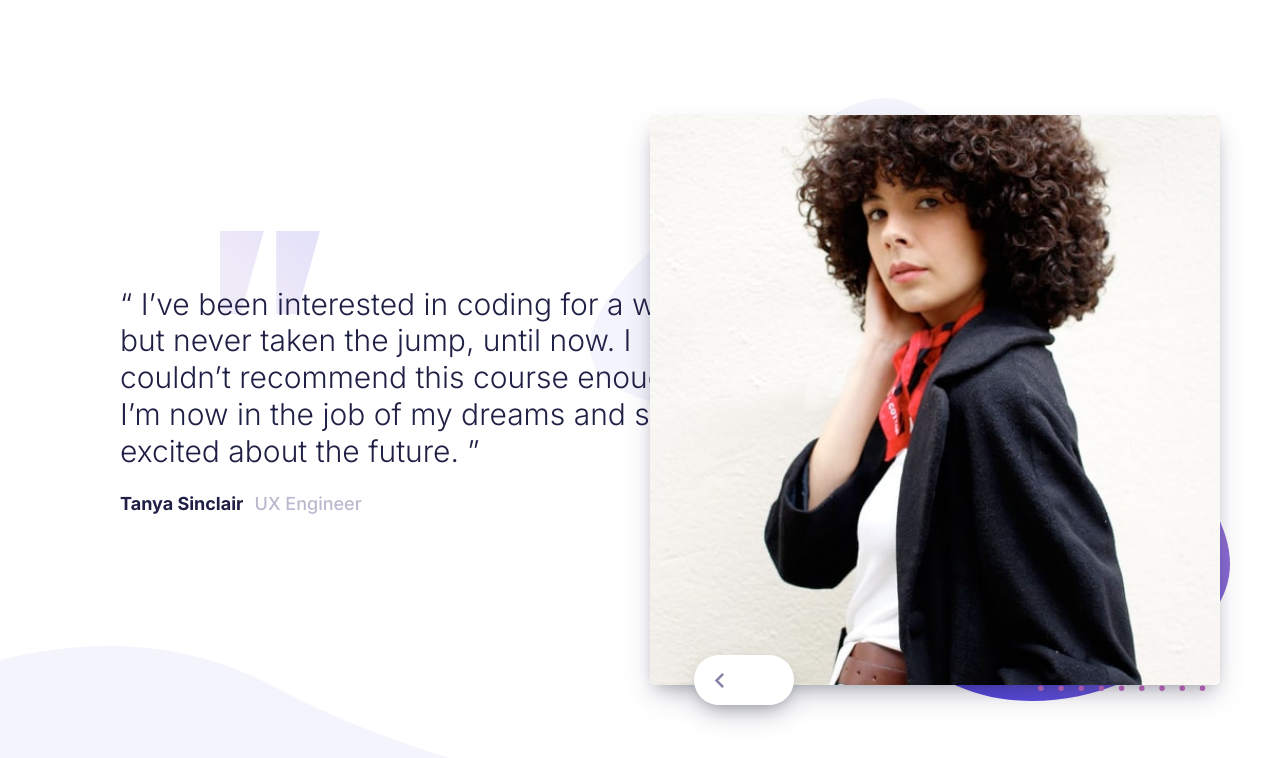
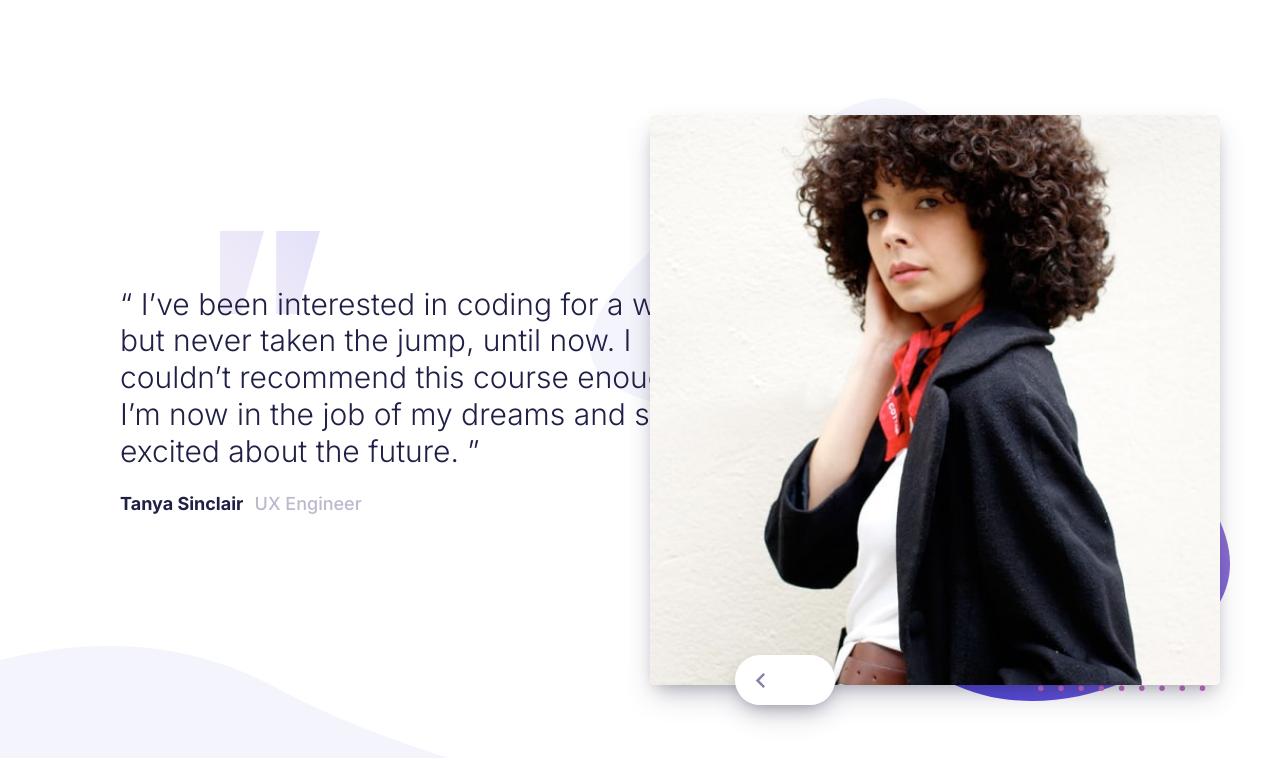
Before and after one commit to CarolGMilano/code-slider, a plain HTML site: page index.html in a window 1280 px wide. Drawn offline with Linux system fonts and the light colour scheme.

Commit message:
adicionando alterações

```diff
--- a/assets/css/desktop/main-btns.css
+++ b/assets/css/desktop/main-btns.css
@@ -2,7 +2,7 @@
     .btns {
         position: absolute;
         top: 540px;
-        left: calc(48vw - 40px);
+        left: calc(63% - 40px);
 
         border-radius: 30px;
     }
```
